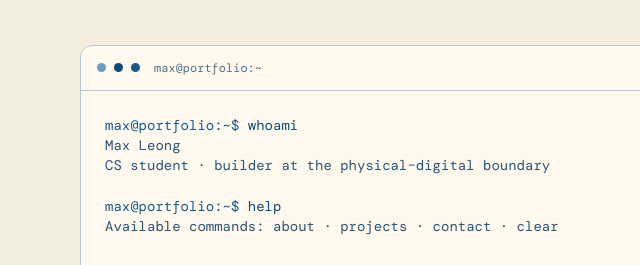
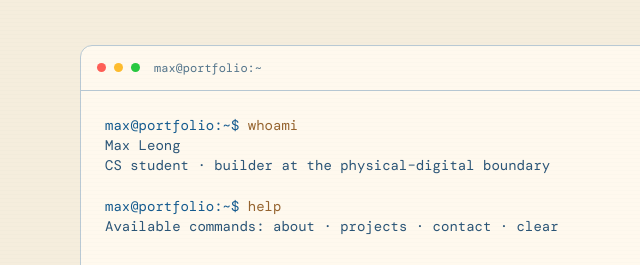
Before and after one commit to maxi-cmyk/nfc-portfolio-card, a website built with Vite: page index.html in a window 1280 px wide. Both pictures are taken after a click on the button "Skip animation ↗". Shown: the part 486-751 px from the top of the page, 0-640 px from the left. Built offline with nearby package versions, Linux system fonts and the light colour scheme.

Commit message:
feat(theme): restore terminal dots and gold commands

```diff
--- a/styles.css
+++ b/styles.css
@@ -6,6 +6,7 @@
   --line: #b9c9d4;
   --acid: #155b8f;
   --warm: #0e4b78;
+  --command: #96642f;
   --red: #6e9fc2;
   --shadow: #c2b79f;
 }
@@ -116,7 +117,7 @@ input {
 }
 
 .boot-line.command {
-  color: var(--warm);
+  color: var(--command);
 }
 
 .boot-line.output {
@@ -268,15 +269,15 @@ input {
 }
 
 .red {
-  background: var(--red);
+  background: #ff5f57;
 }
 
 .amber {
-  background: var(--warm);
+  background: #febc2e;
 }
 
 .green {
-  background: var(--acid);
+  background: #28c840;
 }
 
 .output {
@@ -329,7 +330,7 @@ input {
 }
 
 .command {
-  color: var(--warm);
+  color: var(--command);
 }
 
 .result-text {
@@ -414,7 +415,7 @@ input {
   padding: 0;
   outline: 0;
   background: transparent;
-  color: var(--ink);
+  color: var(--command);
   font: inherit;
 }
 
```
